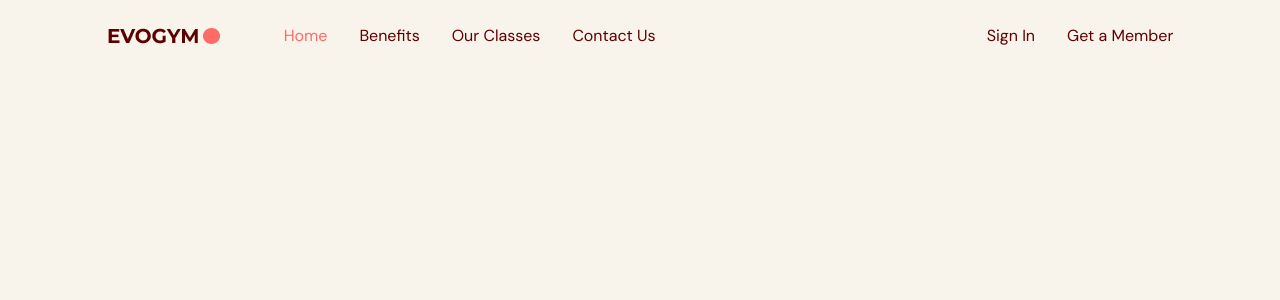
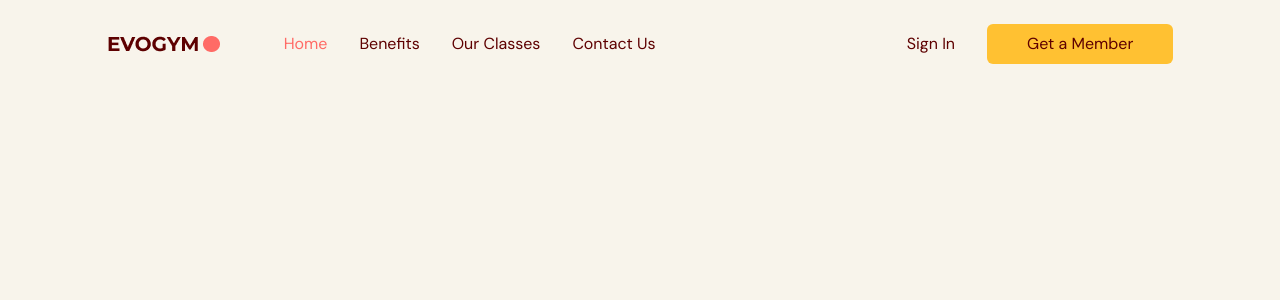
Before and after one commit to anastasia-in-code/gym-and-fitness, a React (Vite) app: page / in a window 1280 px wide. Shown: the top 300 px of the page. Built offline with nearby package versions, Linux system fonts and the light colour scheme.

Commit message:
ActionButton component

```diff
--- a/src/scenes/navbar/index.tsx
+++ b/src/scenes/navbar/index.tsx
@@ -4,6 +4,7 @@
 import Link from "./Link";
 import { SelectedPage } from "@/shared/types";
 import useMediaQuery from "@/hooks/useMediaQuery";
+import ActionButton from "@/shared/ActionButton";
 
 type Props = {
   selectedPage: SelectedPage;
@@ -47,7 +48,7 @@
 
               <div className={`${flexBetween} gap-8`}>
                 <p>Sign In</p>
-                <p>Get a Member</p>
+                <ActionButton setSelectedPage={setSelectedPage}>Get a Member</ActionButton>
               </div>
             </div>
             ) : (
--- /dev/null
+++ b/src/shared/ActionButton.tsx
@@ -0,0 +1,21 @@
+import AnchorLink from "react-anchor-link-smooth-scroll";
+import { SelectedPage } from "./types";
+
+type Props = {
+  children: React.ReactNode;
+  setSelectedPage: (value: SelectedPage) => void;
+};
+
+const ActionButton = ({ setSelectedPage, children }: Props) => {
+  return (
+    <AnchorLink
+      className="rounded-md bg-secondary-500 px-10 py-2 hover:bg-primary-500 hover:text-white"
+      onClick={() => setSelectedPage(SelectedPage.ContactUs)}
+      href={`#${SelectedPage.ContactUs}`}
+    >
+      {children}
+    </AnchorLink>
+  );
+};
+
+export default ActionButton;
```
